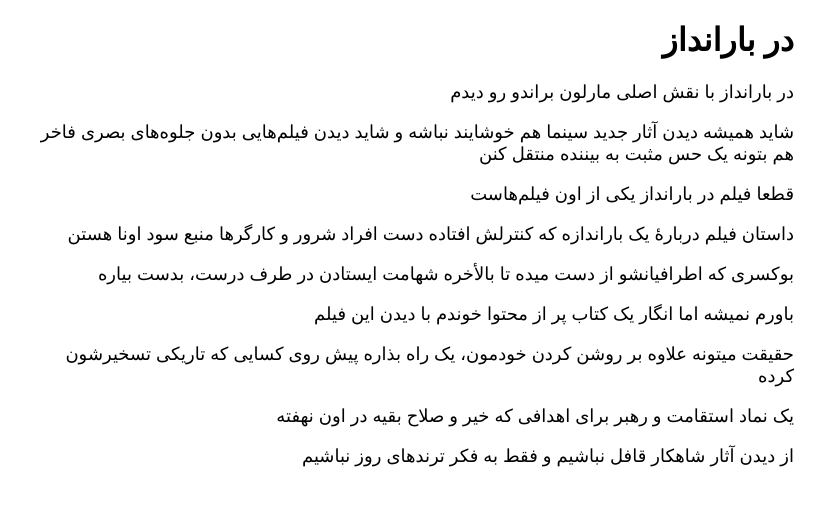
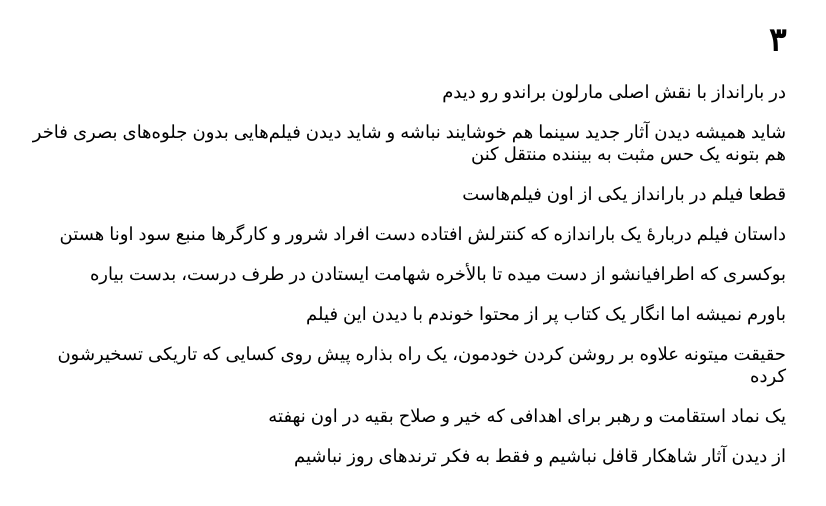
Before and after one commit to darkblog/darkblog.github.io, a Jekyll site: the page built from _posts/2023-8-7-3.md, in a window 1280 px wide. Shown: the top 506 px of the page, without its empty margins (342-1168 px from the left). Built offline with Jekyll 4.4.1, drawn with Linux system fonts in a browser that asks for light colours.

Commit message:
Update 2023-8-7-3.md

```diff
--- a/_posts/2023-8-7-3.md
+++ b/_posts/2023-8-7-3.md
@@ -1,7 +1,7 @@
 ---
 sitemap: false
 layout: post
-title: در بارانداز
+title: ۳
 ---
 
 در بارانداز با نقش اصلی مارلون براندو رو دیدم
```
